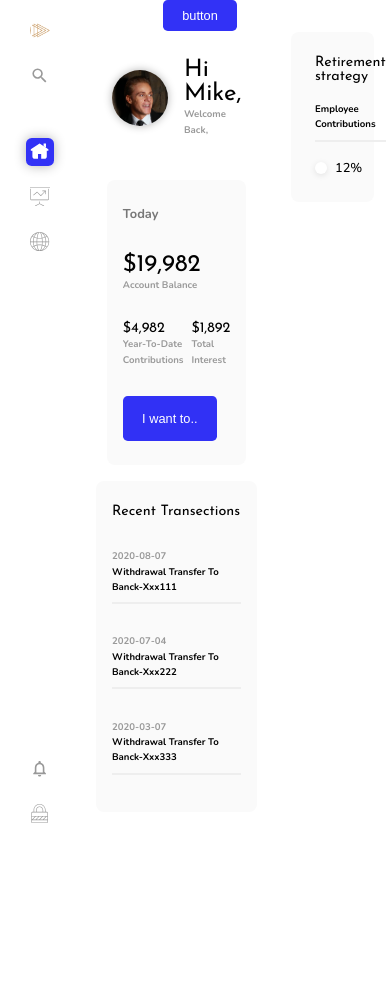
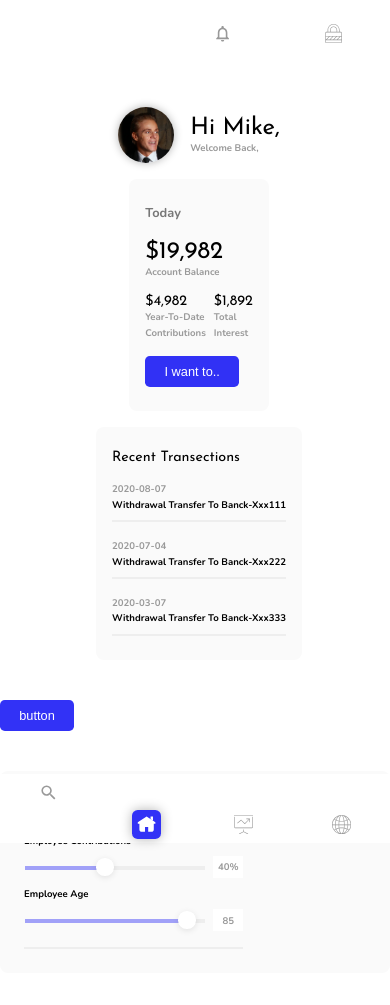
Before and after one commit to Er-Rahul-Tiwari/newDashboard, a PHP site: page / in a window 390 px wide. Before the commit the page ends 823 px from the top, so only its background shows below. Run offline with PHP 8.4, Linux system fonts and the light colour scheme.

Commit message:
--- Auto-Git Commit ---

```diff
--- a/css/style.css
+++ b/css/style.css
@@ -55,9 +55,13 @@ body {
 
 .container {
   display: grid;
-  grid-template-rows: min-content;
+  grid-template-rows: repeat(4, min-content);
   grid-template-columns: minmax(1rem, 1fr) [sidebar-start] 6rem [sidebar-end full-start] minmax(6rem, 1fr) [center-start] repeat(8, [col-start] minmax(min-content, 14rem) [col-end]) [center-end] minmax(6rem, 1fr) [full-end] minmax(1rem, 1fr);
   grid-gap: 1rem; }
+  @media only screen and (max-width: 37.5em) {
+    .container {
+      grid-template-rows: repeat(4, min-content);
+      grid-template-columns: [full-start] minmax(6rem, 1fr) [center-start] repeat(8, [col-start] minmax(min-content, 14rem) [col-end]) [center-end] minmax(6rem, 1fr) [full-end]; } }
 
 .btn {
   padding: 1rem 2.4rem;
@@ -101,9 +105,9 @@ body {
   position: relative;
   display: flex;
   left: 0.1rem;
-  background-color: rgba(28, 28, 245, 0.6);
+  background-color: rgba(28, 28, 245, 0.4);
   height: 0.4rem;
-  top: 0.5rem; }
+  top: 1rem; }
 
 .bar {
   display: flex;
@@ -126,19 +130,18 @@ body {
 .bar-view:not(:last-child):before,
 .bar-view:not(:last-child):after {
   content: "";
-  width: calc(100% - 2.4rem);
-  position: absolute;
-  right: calc(50% + 1.2rem); }
+  width: 100%;
+  position: absolute; }
 
 .bar-view:not(:last-child):before {
   height: 0.4rem;
-  top: calc(50% - 0.3rem);
+  top: 1rem;
   background: #eee; }
 
 .bar-button {
   display: block;
-  width: 1.5rem;
-  height: 1.5rem;
+  width: 2.2rem;
+  height: 2.2rem;
   border-radius: 50%;
   background: #fff;
   position: relative;
@@ -155,6 +158,15 @@ body {
   position: sticky;
   top: 0;
   padding: 2rem 0; }
+  @media only screen and (max-width: 37.5em) {
+    .navbar {
+      grid-column: full-start / full-end;
+      display: grid;
+      grid-template-rows: 1fr;
+      height: auto;
+      grid-auto-flow: column;
+      overflow-x: scroll;
+      overflow: hidden; } }
   .navbar__active {
     background-color: rgba(28, 28, 245, 0.9);
     box-shadow: 0 0 1.5rem rgba(0, 0, 0, 0.3); }
@@ -180,6 +192,16 @@ body {
     align-content: start;
     justify-items: center;
     grid-row-gap: 2rem; }
+    @media only screen and (max-width: 37.5em) {
+      .navbar__top {
+        position: fixed;
+        bottom: 1px;
+        grid-auto-flow: column;
+        align-items: end;
+        width: 100%;
+        padding: .5rem 0;
+        z-index: 9999;
+        background-color: #fff; } }
     .navbar__top__itmes {
       display: grid;
       align-items: center;
@@ -198,6 +220,14 @@ body {
     justify-items: center;
     align-content: end;
     grid-row-gap: 2rem; }
+    @media only screen and (max-width: 37.5em) {
+      .navbar__bottom {
+        grid-column: full-start / full-end;
+        grid-auto-flow: column;
+        grid-gap: 0;
+        background-color: #fff;
+        padding: .4rem 0;
+        width: 100%; } }
 
 .profiles {
   background-color: #fafafa;
@@ -207,6 +237,7 @@ body {
   padding: 4rem 2rem 4rem 3rem; }
   @media only screen and (max-width: 37.5em) {
     .profiles {
+      grid-column: full-start / full-end;
       background-color: #fff;
       justify-items: center; } }
 
@@ -264,22 +295,37 @@ body {
 
 .home {
   grid-column: col-start 3/ col-end 5; }
+  @media only screen and (max-width: 37.5em) {
+    .home {
+      grid-column: full-start / full-end; } }
 
 .sidebars {
   grid-column: col-end 6/ full-end; }
+  @media only screen and (max-width: 37.5em) {
+    .sidebars {
+      grid-column: full-start / full-end; } }
 
 .sidebar {
   display: grid;
-  grid-row-gap: 2rem;
+  grid-row-gap: 3rem;
   align-items: center;
   justify-items: start;
   margin: 4rem 0;
   padding: 3rem;
   background-color: red;
   background-color: #fafafa; }
+  .sidebar__employee {
+    display: grid;
+    grid-row-gap: 1rem; }
   .sidebar__col-2 {
     display: grid;
-    grid-template-columns: fr 1fr;
+    grid-template-columns: 12fr 2fr;
     grid-column-gap: 1rem;
     align-items: center;
     grid-auto-flow: column; }
+  .sidebar__background {
+    display: grid;
+    align-items: center;
+    justify-items: center;
+    padding: .4rem .6rem;
+    background-color: #fff; }
--- a/index.html
+++ b/index.html
@@ -20,10 +20,10 @@
     <div class='navbar'>
         <div class='navbar__top'>
             <div class='navbar__top__itmes'>
-                <div class='navbar__btn'>
+                <!-- <div class='navbar__btn'>
 
                     <img class='navbar__top__logo' src='./img/favicon.png'>
-                </div>
+                </div> -->
                 <div class='navbar__btn'>
 
                     <svg class="search" viewBox="0 0 24 24">
@@ -135,9 +135,23 @@
 
             <div class='sidebar__employee'>
                 <p class='profile__withdrawal'>employee contributions</p>
-                <div class='border__bottom'></div>
+                <div class='sidebar__col-2'>
 
+                    <div class="bar">
+                        <input class="bar-input" type="radio" name="input" id="input_0" />
+                        <div class="bar-view">
+                            <label class="bar-button" for="input_0"></label>
                         </div>
+                        <span style="width: 40%;"></span>
+                        <input class="bar-input" type="radio" name="input" id="input_1" />
+                    </div>
+                    <div class='sidebar__background'>
+                        <p class='para'>40%</p>
+                    </div>
+                </div>
+
+
+                <p class='profile__withdrawal'>employee age</p>
 
                 <div class='sidebar__col-2'>
 
@@ -146,13 +160,17 @@
                         <div class="bar-view">
                             <label class="bar-button" for="input_0"></label>
                         </div>
-                    <span style="width: 50%;"></span>
+                        <span style="width: 85%;"></span>
                         <input class="bar-input" type="radio" name="input" id="input_1" />
                     </div>
-                <div>
-                    <p>12%</p>
+                    <div class='sidebar__background'>
+                        <p class='para'>85</p>
                     </div>
                 </div>
+                <div class='border__bottom'></div>
+
+            </div>
+
         </div>
     </div>
 
--- a/sass/_base.scss
+++ b/sass/_base.scss
@@ -21,8 +21,15 @@ body{
 }
 .container{
     display: grid;
-    grid-template-rows: min-content;
+    grid-template-rows: repeat(4,min-content);
     grid-template-columns: minmax(1rem, 1fr) [sidebar-start] 6rem [sidebar-end full-start] minmax(6rem,1fr) [center-start]
     repeat(8, [col-start] minmax(min-content,14rem) [col-end]) [center-end] minmax(6rem,1fr) [full-end] minmax(1rem, 1fr);
     grid-gap: 1rem;
+
+    @media only screen and (max-width: $bp-small){
+        grid-template-rows: repeat(4, min-content);
+        grid-template-columns:[full-start] minmax(6rem,1fr) [center-start]
+        repeat(8, [col-start] minmax(min-content,14rem) [col-end]) [center-end] minmax(6rem,1fr) [full-end];
+        // grid-gap: 1rem;
+    }
 }
--- a/sass/_home.scss
+++ b/sass/_home.scss
@@ -1,3 +1,7 @@
 .home{
     grid-column: col-start 3/ col-end 5;
+
+    @media only screen and (max-width: $bp-small){
+        grid-column: full-start / full-end;
+    }
 }
--- a/sass/_navbar.scss
+++ b/sass/_navbar.scss
@@ -7,8 +7,17 @@
     height: 100vh;
     position: sticky;
     top: 0;
+    padding: 2rem 0;
 
-    padding: 2rem 0;
+    @media only screen and (max-width: $bp-small){
+        grid-column: full-start / full-end;
+        display: grid;
+        grid-template-rows: 1fr;
+        height: auto;
+        grid-auto-flow: column;
+        overflow-x: scroll;
+        overflow: hidden;
+    }
 
     &__active{
         background-color: $color-blue-light;
@@ -42,6 +51,17 @@
         justify-items: center;
         grid-row-gap: 2rem;
 
+        @media only screen and (max-width: $bp-small){
+            position: fixed;
+            bottom: 1px;
+            grid-auto-flow: column;
+            align-items: end;
+            width: 100%;
+            padding: .5rem 0;
+            z-index: 9999;
+            background-color: $color-white;
+        }
+
         &__itmes {
             display: grid;
             align-items: center;
@@ -63,5 +83,14 @@
         justify-items: center;
         align-content: end;
         grid-row-gap: 2rem;
+
+        @media only screen and (max-width: $bp-small){
+            grid-column: full-start / full-end;
+            grid-auto-flow: column;
+            grid-gap: 0;
+            background-color: $color-white;
+            padding: .4rem 0;
+            width: 100%;
+        }
     }
 }
--- a/sass/_profile.scss
+++ b/sass/_profile.scss
@@ -7,6 +7,7 @@
     padding: 4rem 2rem 4rem 3rem;
 
     @media only screen and (max-width: $bp-small){
+        grid-column: full-start / full-end;
         background-color: $color-white;
         justify-items: center;
     }
--- a/sass/_progressBar.scss
+++ b/sass/_progressBar.scss
@@ -4,7 +4,7 @@
     left: 0.1rem;
     background-color: $color-blue-lighter;
     height: 0.4rem;
-    top: 0.5rem;
+    top: 1rem;
 }
 .bar {
     display: flex;
@@ -27,20 +27,19 @@
 .bar-view:not(:last-child):before,
 .bar-view:not(:last-child):after {
     content: "";
-    width: calc(100% - 2.4rem);
+    width: 100%;
     position: absolute;
-    right: calc(50% + 1.2rem);
 }
 .bar-view:not(:last-child):before {
     height: 0.4rem;
-    top: calc(50% - 0.3rem);
+    top: 1rem;
     background: $color-eee;
 }
 
 .bar-button {
     display: block;
-    width: 1.5rem;
-    height: 1.5rem;
+    width: 2.2rem;
+    height: 2.2rem;
     border-radius: 50%;
     background: $color-white;
     position: relative;
--- a/sass/_sidebar.scss
+++ b/sass/_sidebar.scss
@@ -1,10 +1,14 @@
 .sidebars{
     // background-color: $color-fa;
     grid-column: col-end 6/ full-end;
+
+    @media only screen and (max-width: $bp-small){
+        grid-column: full-start / full-end;
+    }
 }
 .sidebar{
     display: grid;
-    grid-row-gap: 2rem;
+    grid-row-gap: 3rem;
     align-items: center;
     justify-items: start;
     margin: 4rem 0;
@@ -13,11 +17,22 @@
     @extend %border__radius-1;
     background-color: $color-fa;
 
+    &__employee{
+        display: grid;
+        grid-row-gap: 1rem;
+    }
     &__col-2{
         display: grid;
-        grid-template-columns: fr 1fr;
+        grid-template-columns: 12fr 2fr;
         grid-column-gap: 1rem;
         align-items: center;
         grid-auto-flow: column;
     }
+    &__background{
+        display: grid;
+        align-items: center;
+        justify-items: center;
+        padding: .4rem .6rem;
+        background-color: $color-white;
+    }
 }
--- a/sass/_typography.scss
+++ b/sass/_typography.scss
@@ -21,7 +21,7 @@ $color-white: #fff;
 $color-black: #000;
 $color-blue-dark: rgba(7, 7, 161, 0.9);
 $color-blue-light: rgba(28, 28, 245, 0.9);
-$color-blue-lighter: rgba(28, 28, 245, 0.6);
+$color-blue-lighter: rgba(28, 28, 245, 0.4);
 $color-222: #222;
 $color-555: #555;
 $color-777: #777;
```
Lines whose indentation alone changed are shown as unchanged.
